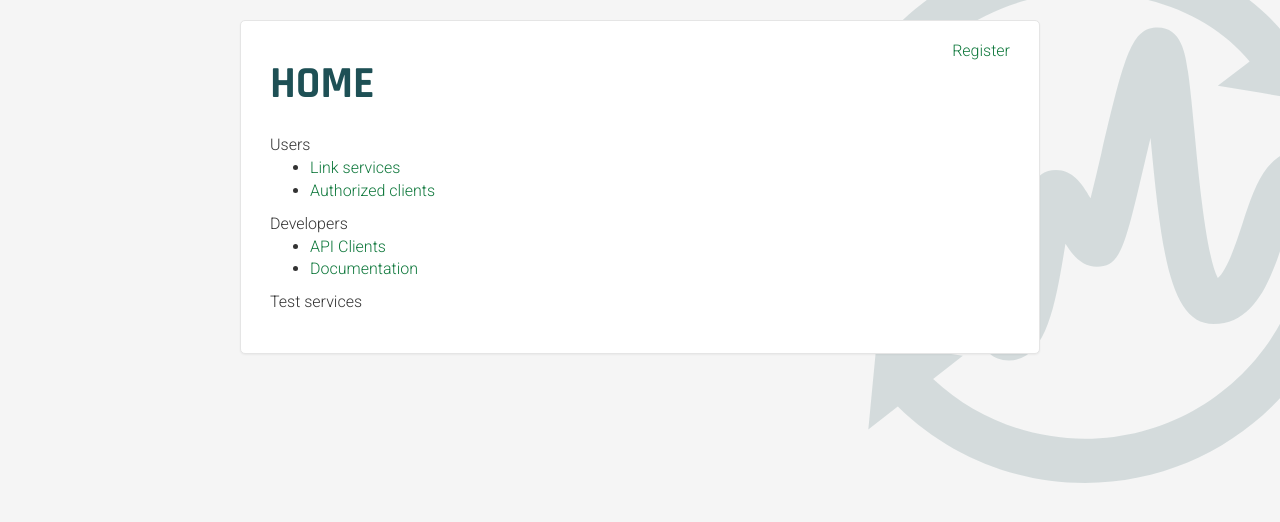
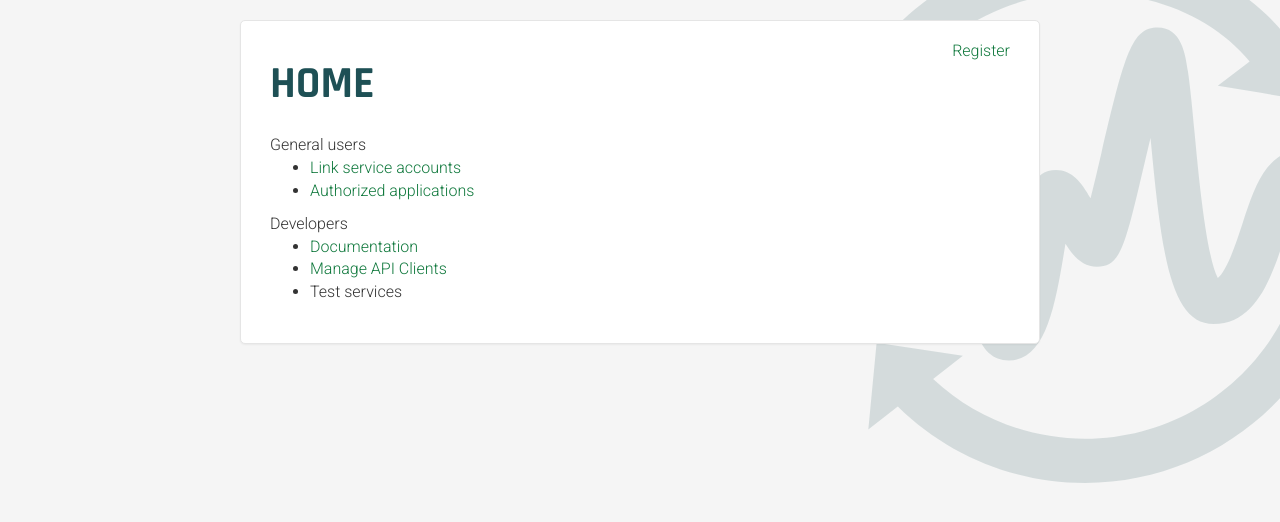
Before and after one commit to AudioCommons/ac-mediator, a Django app: template templates/accounts/home.html in a window 1280 px wide; the page is wider, and only the part inside the window is pictured. Shown: the top 522 px of that part. Run offline with Django 3.2, Linux system fonts and the light colour scheme; the template is opened without the code that fills it, so the values that code supplies are empty; some libraries are stand-ins or nearby versions.

Commit message:
Restructure home page

```diff
--- a/templates/accounts/authorized-tokens.html
+++ b/templates/accounts/authorized-tokens.html
@@ -1,8 +1,10 @@
 {% extends "base.html" %}
 {% load i18n %}
 {% load url from compat %}
+{% block title %}{% trans "Authorized applications" %}{% endblock title %}
+
 {% block content %}
-    <h1>{% trans "Authorized clients" %}</h1>
+    <h1>{% trans "Authorized applications" %}</h1>
     <ul>
     {% for authorized_token in authorized_tokens %}
         <li>
@@ -15,7 +17,7 @@
         {% endfor %}
         </ul>
     {% empty %}
-        <li>{% trans "There are no authorized api clients yet." %}</li>
+        <li>{% trans "No applications have been authorized yet." %}</li>
     {% endfor %}
     </ul>
     <br>
--- a/templates/accounts/home.html
+++ b/templates/accounts/home.html
@@ -4,20 +4,23 @@
 
 {% block content %}
     <h1>Home</h1>
-    Users
+    General users
     <ul>
-        <li><a href="{% url 'link_services' %}">Link services</a></li>
-        <li><a href="{% url 'authorized-token-list' %}">Authorized clients</a></li>
+        <li><a href="{% url 'link_services' %}">Link service accounts</a></li>
+        <li><a href="{% url 'authorized-token-list' %}">Authorized applications</a></li>
     </ul>
     Developers
     <ul>
-        <li><a href="{% url 'developers-app-list' %}">API Clients</a></li>
         <li><a href="{% url 'docs_root' %}" target="_blank">Documentation</a></li>
+        <li><a href="{% url 'developers-app-list' %}">Manage API Clients</a></li>
+        <li>
+            Test services
+            <ul>
+            {% for service in services %}
+                <li><a href="{% url "test_service" service.id %}">{{ service.name }}</a></li>
+            {% endfor %}
+            </ul>
+        </li>
     </ul>
-    Test services
-    <ul>
-    {% for service in services %}
-        <li><a href="{% url "test_service" service.id %}">{{ service.name }}</a></li>
-    {% endfor %}
-    </ul>
+
 {% endblock %}
--- a/templates/accounts/link_services.html
+++ b/templates/accounts/link_services.html
@@ -1,5 +1,5 @@
 {% extends "base.html" %}
-{% block title %}Link Services{% endblock title %}
+{% block title %}Link Service accounts{% endblock title %}
 
 {% block content %}
     <script>
@@ -14,7 +14,7 @@
     }
     </script>
 
-    <h1>Link services</h1>
+    <h1>Link service accounts</h1>
 
     <b>Linkable services</b>
     <ul>
--- a/templates/developers/application_confirm_delete.html
+++ b/templates/developers/application_confirm_delete.html
@@ -1,5 +1,5 @@
 {% extends "base.html" %}
-
+{% block title %}Delete {{ application.name }}{% endblock title %}
 {% load i18n %}
 {% load url from compat %}
 {% block content %}
--- a/templates/developers/application_detail.html
+++ b/templates/developers/application_detail.html
@@ -1,5 +1,5 @@
 {% extends "base.html" %}
-
+{% block title %}{{ application.name }}{% endblock title %}
 {% load i18n %}
 {% load url from compat %}
 {% block content %}
--- a/templates/developers/application_list.html
+++ b/templates/developers/application_list.html
@@ -1,8 +1,9 @@
 {% extends "base.html" %}
 {% load i18n %}
+{% block title %}Manage API Clients{% endblock title %}
 {% block content %}
 
-    <h1>Your Api Clients</h1>
+    <h1>Manage API Clients</h1>
     {% if applications %}
         <ul>
             {% for application in applications %}
--- a/templates/developers/application_registration_form.html
+++ b/templates/developers/application_registration_form.html
@@ -1,5 +1,5 @@
 {% extends "developers/application_form.html" %}
-
+{% block title %}Register a new Api Client{% endblock title %}
 {% load i18n %}
 {% load url from compat %}
 
```
